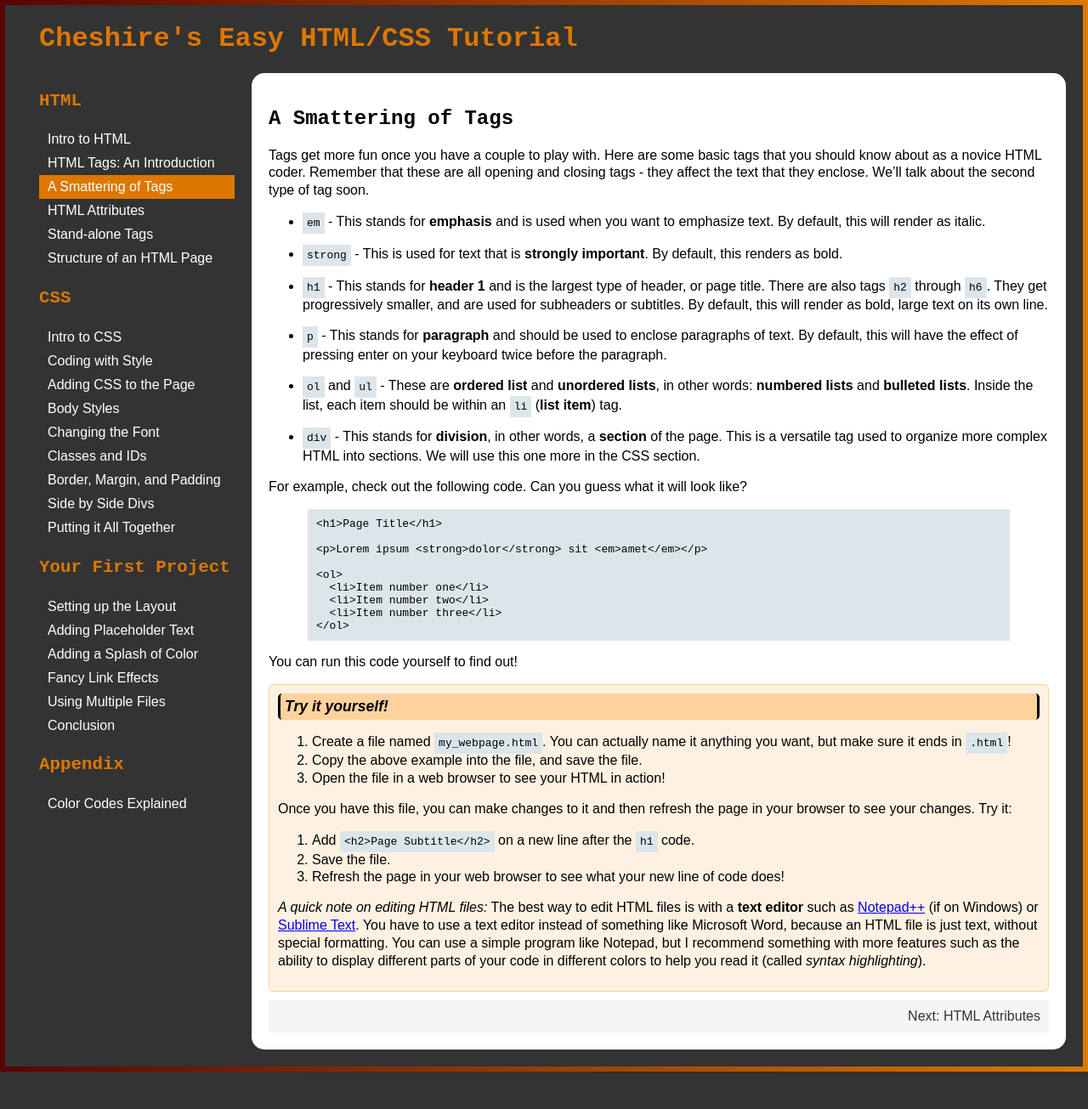
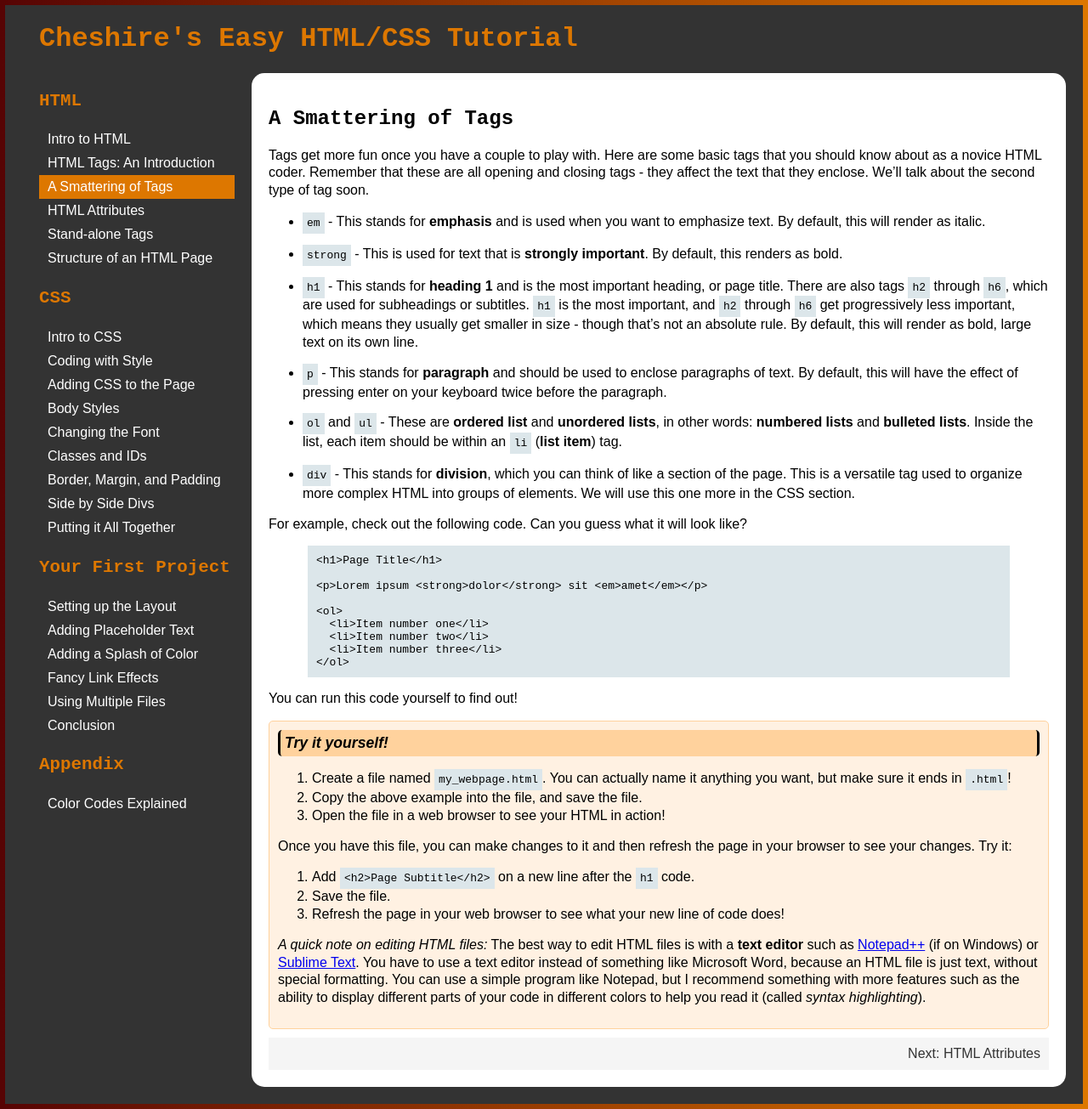
Before and after one commit to cheryllium/easy-html-css, a Jekyll site: the page built from _lessons/03-a-smattering-of-tags.md, in a window 1280 px wide. Shown: the whole page at 85% size. Built offline with Jekyll 4.4.1, drawn with Linux system fonts in a browser that asks for light colours; before the commit the page ends 1261 px from its top, so only the background shows below that.

Commit message:
Small changes

```diff
--- a/_lessons/03-a-smattering-of-tags.md
+++ b/_lessons/03-a-smattering-of-tags.md
@@ -8,10 +8,10 @@ Tags get more fun once you have a couple to play with. Here are some basic tags
 
 - `em` - This stands for **emphasis** and is used when you want to emphasize text. By default, this will render as italic.
 - `strong` - This is used for text that is **strongly important**. By default, this renders as bold.
-- `h1` - This stands for **header 1** and is the largest type of header, or page title. There are also tags `h2` through `h6`. They get progressively smaller, and are used for subheaders or subtitles. By default, this will render as bold, large text on its own line.
+- `h1` - This stands for **heading 1** and is the most important heading, or page title. There are also tags `h2` through `h6`, which are used for subheadings or subtitles. `h1` is the most important, and `h2` through `h6` get progressively less important, which means they usually get smaller in size - though that's not an absolute rule. By default, this will render as bold, large text on its own line.
 - `p` - This stands for **paragraph** and should be used to enclose paragraphs of text. By default, this will have the effect of pressing enter on your keyboard twice before the paragraph.
 - `ol` and `ul` - These are **ordered list** and **unordered lists**, in other words: **numbered lists** and **bulleted lists**. Inside the list, each item should be within an `li` (**list item**) tag.
-- `div` - This stands for **division**, in other words, a **section** of the page. This is a versatile tag used to organize more complex HTML into sections. We will use this one more in the CSS section.
+- `div` - This stands for **division**, which you can think of like a section of the page. This is a versatile tag used to organize more complex HTML into groups of elements. We will use this one more in the CSS section.
 
 For example, check out the following code. Can you guess what it will look like?
 
```
